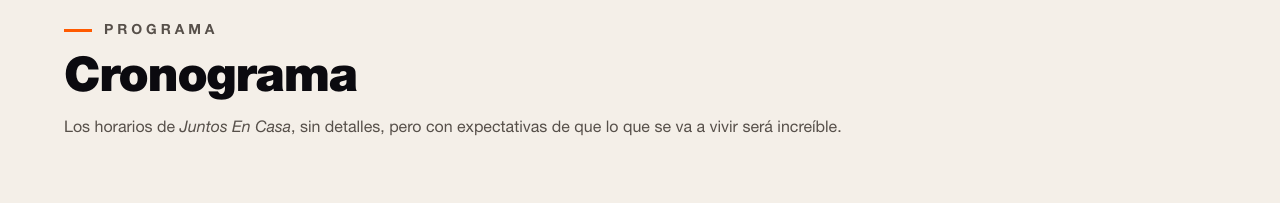
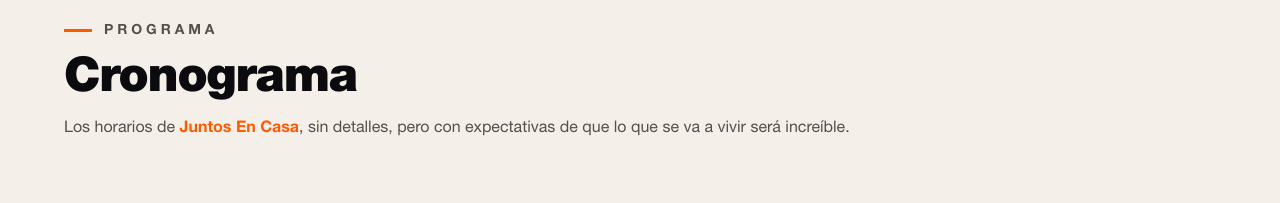
Before and after one commit to sans6114/juntos-en-casa-fieles, a Next.js app: page / in a window 1280 px wide. Shown: the part 3060-3263 px from the top of the page. Built offline with nearby package versions, Linux system fonts and the light colour scheme; no server answers.

Commit message:
feat(brand): pasa BrandName de italica a bold naranja

```diff
--- a/src/app/globals.css
+++ b/src/app/globals.css
@@ -418,7 +418,9 @@
    sintetizada por el navegador. */
 .jec-landing .jec-brand {
   font-family: var(--font-helvetica-neue), ui-sans-serif, system-ui, sans-serif;
-  font-style: italic;
+  font-style: normal;
+  font-weight: bold;
+  color: var(--jec-ember);
 }
 
 /* Tokens portal admin — blanco / negro + rojo (aislados del sitio público) */
```
